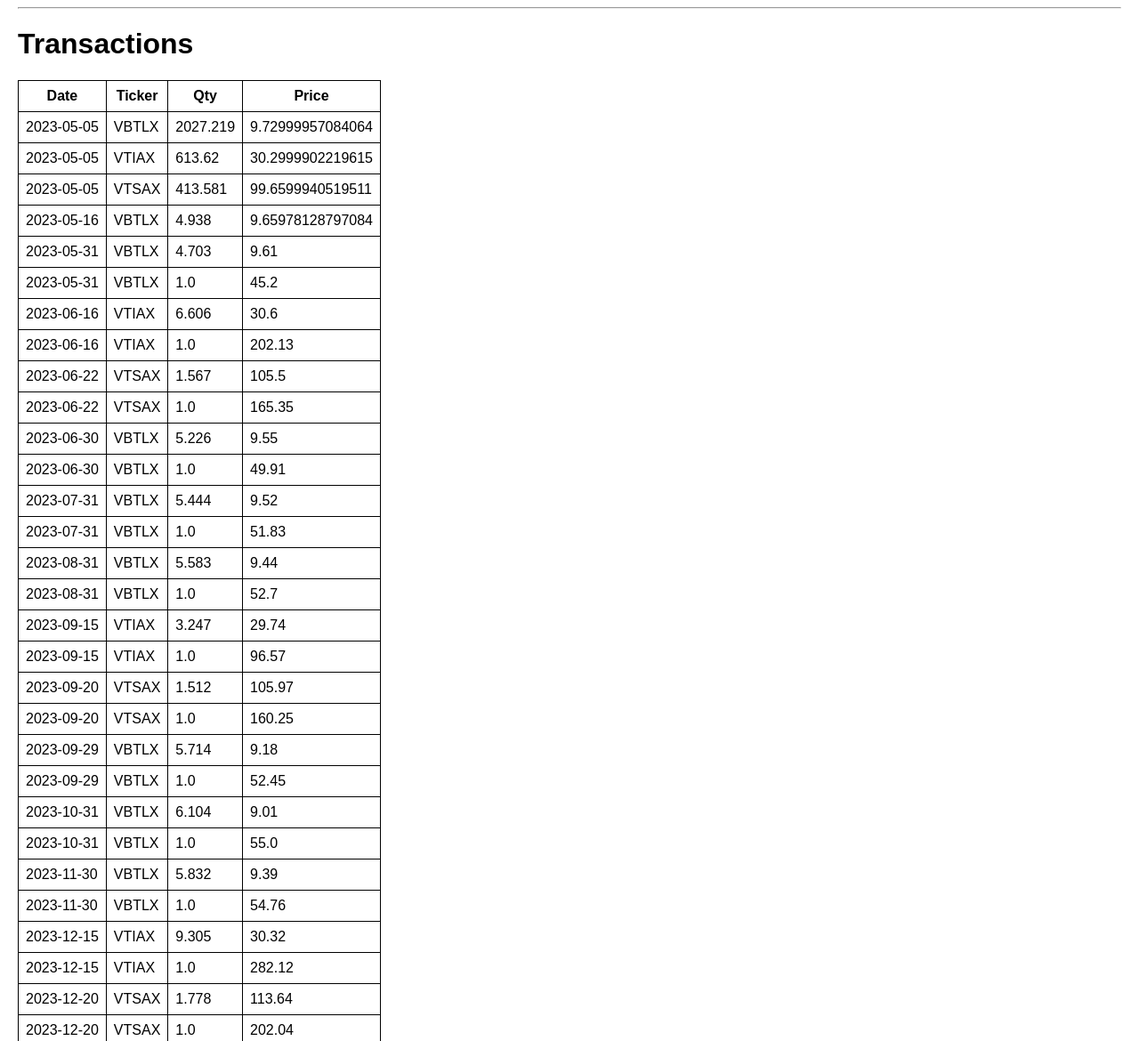
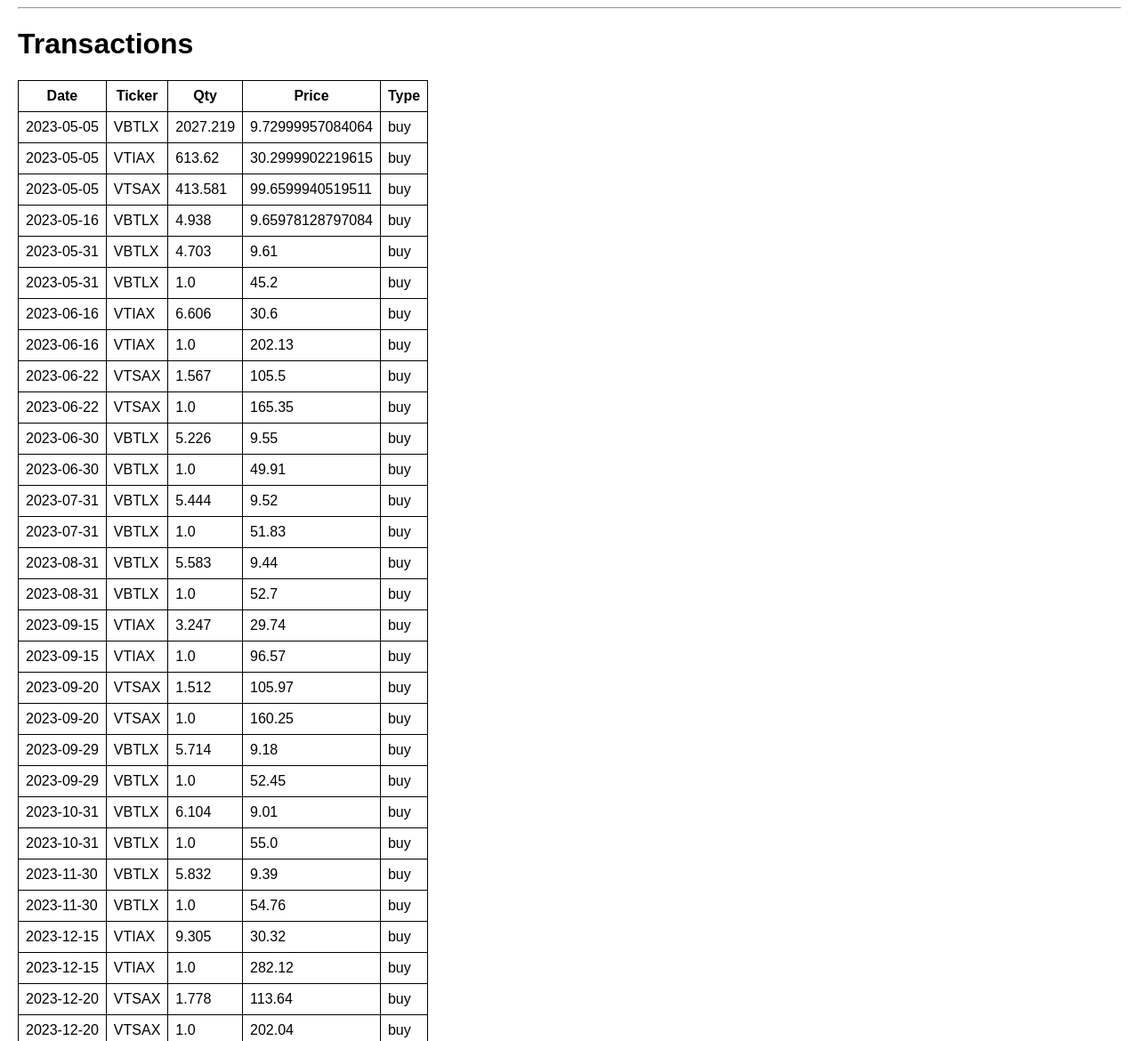
Before and after one commit to ChevySSinSD/investment-tracker, a FastAPI app: page / in a window 1280 px wide. Shown: the part 38-1208 px from the top of the page at 89% size. Run offline with FastAPI, Linux system fonts and the light colour scheme.

Commit message:
Correct import transaction typ

```diff
--- a/app/main.py
+++ b/app/main.py
@@ -36,8 +36,11 @@ async def import_csv(request: Request,
     reader = csv.DictReader(StringIO(content.decode("utf-8")))
     for row in reader:
         txn = schemas.TransactionCreate(
-            date=row["date"], ticker=row["ticker"],
-            quantity=float(row["quantity"]), price=float(row["price"])
+            date=row["date"],
+            ticker=row["ticker"],
+            quantity=float(row["quantity"]),
+            price=float(row["price"]),
+            transaction_type=row.get("transaction_type", "buy")  # New line
         )
         crud.add_transaction(db, txn)
     message = "Uploaded {} transactions".format(reader.line_num - 1)
--- a/app/models.py
+++ b/app/models.py
@@ -8,3 +8,4 @@ class Transaction(Base):
     ticker = Column(String, nullable=False)
     quantity = Column(Float, nullable=False)
     price = Column(Float, nullable=False)
+    type = Column(String, nullable=False, default="buy")
--- a/app/schemas.py
+++ b/app/schemas.py
@@ -6,3 +6,4 @@ class TransactionCreate(BaseModel):
     ticker: str
     quantity: float
     price: float
+    type: str = "buy"
--- a/templates/index.html
+++ b/templates/index.html
@@ -2,11 +2,12 @@
 {% block content %}
   <h1>Transactions</h1>
   <table>
-    <tr><th>Date</th><th>Ticker</th><th>Qty</th><th>Price</th></tr>
+    <tr><th>Date</th><th>Ticker</th><th>Qty</th><th>Price</th><th>Type</th></tr>
     {% for t in transactions %}
     <tr>
       <td>{{ t.date }}</td><td>{{ t.ticker }}</td>
       <td>{{ t.quantity }}</td><td>{{ t.price }}</td>
+      <td>{{ t.type }}</td>
     </tr>
     {% endfor %}
   </table>
```
Also changed, not shown: README.md, data/portfolio.db.
